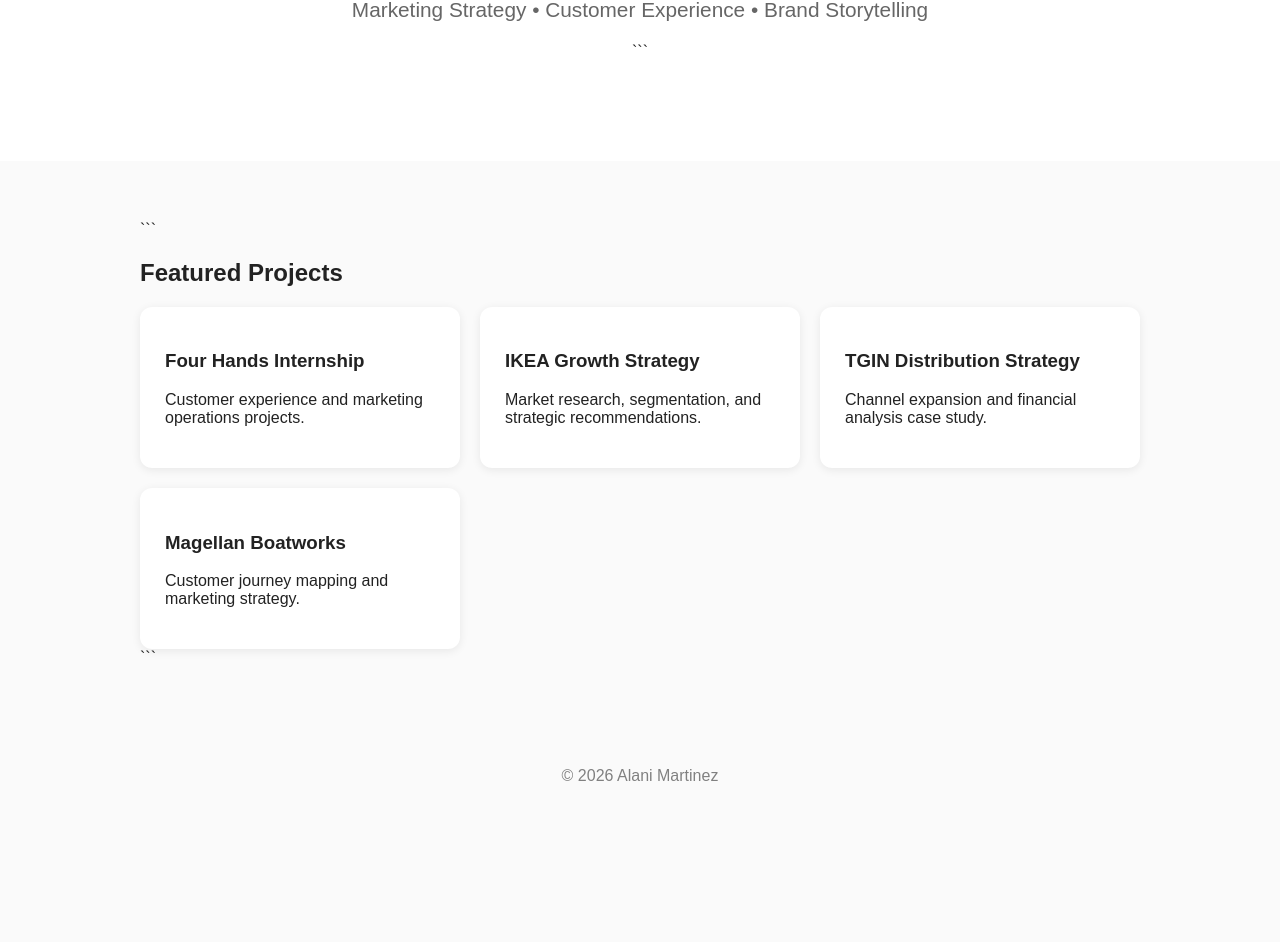
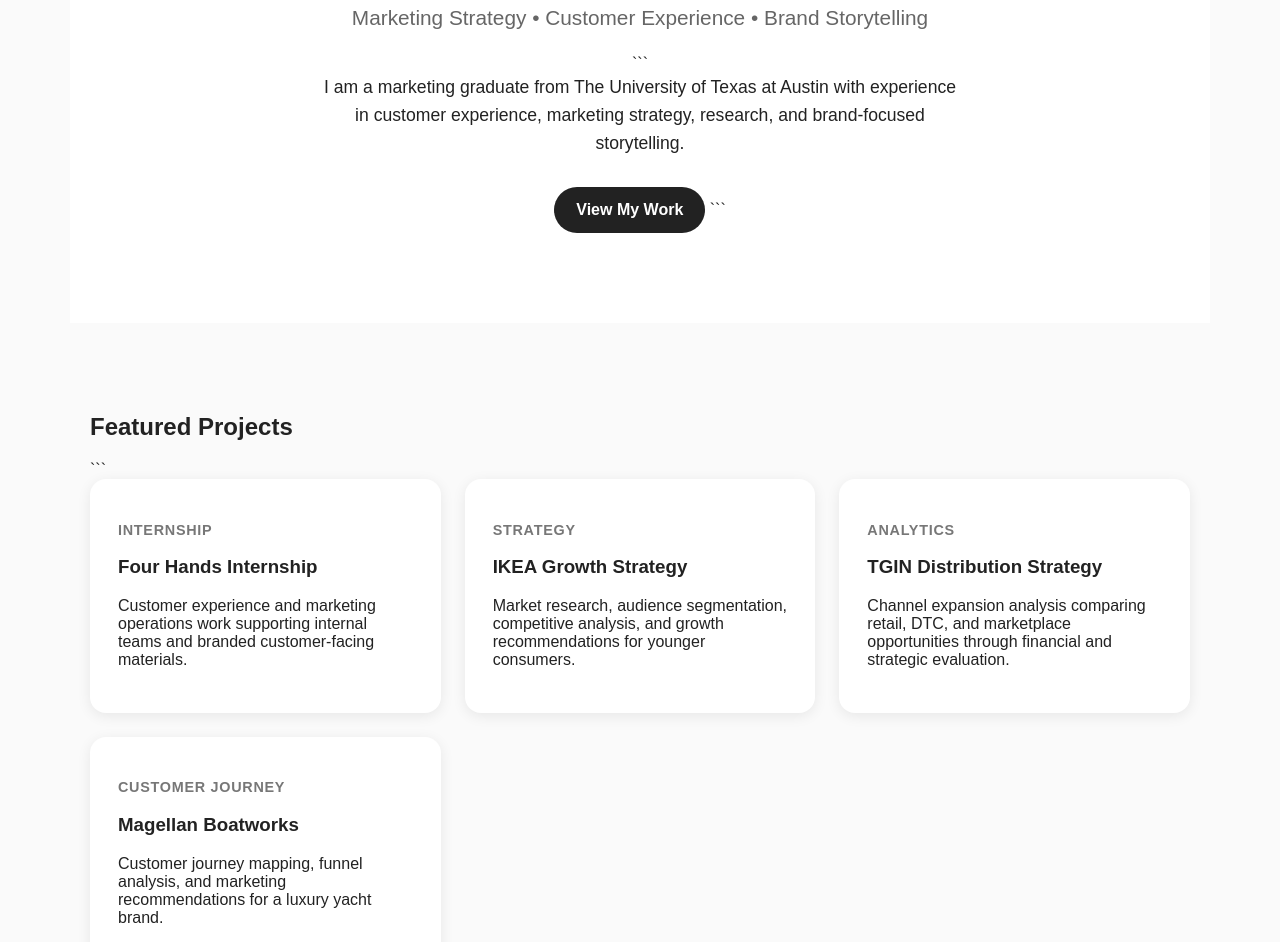
Before and after one commit to alanimtz0617-stack/alanimtz0617-stack.github.io, a plain HTML site: page index.html in a window 1280 px wide. Shown: the part 296-1238 px from the top of the page. Before the commit the page ends 1121 px from the top, so only its background shows below. Drawn offline with Linux system fonts and the light colour scheme.

Commit message:
Refactor index.html for layout and content updates
Updated styles and content for improved layout and readability. Added navigation and modified project descriptions.

````diff
--- a/index.html
+++ b/index.html
@@ -3,20 +3,34 @@
 <html>
 <head>
     <title>Alani Martinez Portfolio</title>
+    <style>
+        body {
+            font-family: Arial, sans-serif;
+            margin: 0;
+            background: #fafafa;
+            color: #222;
+        }
 
 ```
-<style>
-    body {
-        font-family: Arial, sans-serif;
-        margin: 0;
-        padding: 0;
-        background: #fafafa;
+    nav {
+        display: flex;
+        justify-content: space-between;
+        align-items: center;
+        padding: 24px 10%;
+        background: white;
+        border-bottom: 1px solid #eee;
+    }
+
+    nav a {
+        margin-left: 20px;
+        text-decoration: none;
         color: #222;
+        font-weight: 600;
     }
 
     .hero {
         text-align: center;
-        padding: 100px 20px;
+        padding: 100px 20px 90px;
         background: white;
     }
 
@@ -28,30 +42,65 @@
     .subtitle {
         font-size: 1.3rem;
         color: #666;
+        margin-bottom: 25px;
     }
 
-    .projects {
-        max-width: 1000px;
+    .intro {
+        max-width: 650px;
         margin: auto;
-        padding: 60px 20px;
+        font-size: 1.1rem;
+        line-height: 1.6;
+    }
+
+    .button {
+        display: inline-block;
+        margin-top: 30px;
+        padding: 14px 22px;
+        background: #222;
+        color: white;
+        text-decoration: none;
+        border-radius: 30px;
+        font-weight: bold;
+    }
+
+    section {
+        max-width: 1100px;
+        margin: auto;
+        padding: 70px 20px;
     }
 
     .project-grid {
         display: grid;
-        grid-template-columns: repeat(auto-fit, minmax(250px, 1fr));
-        gap: 20px;
+        grid-template-columns: repeat(auto-fit, minmax(260px, 1fr));
+        gap: 24px;
     }
 
     .project-card {
         background: white;
-        padding: 25px;
-        border-radius: 12px;
-        box-shadow: 0 2px 10px rgba(0,0,0,.08);
+        padding: 28px;
+        border-radius: 16px;
+        box-shadow: 0 3px 14px rgba(0,0,0,.08);
     }
 
     .project-card:hover {
-        transform: translateY(-4px);
+        transform: translateY(-5px);
         transition: .2s;
+    }
+
+    .tag {
+        color: #777;
+        font-size: .9rem;
+        font-weight: bold;
+        text-transform: uppercase;
+        letter-spacing: .05em;
+    }
+
+    .about {
+        background: white;
+        border-radius: 16px;
+        padding: 40px;
+        box-shadow: 0 3px 14px rgba(0,0,0,.06);
+        line-height: 1.7;
     }
 
     footer {
@@ -66,42 +115,58 @@
 
 <body>
 
+<nav>
+    <strong>Alani Martinez</strong>
+    <div>
+        <a href="#work">Work</a>
+        <a href="#about">About</a>
+        <a href="mailto:alanimtz0617@gmail.com">Contact</a>
+    </div>
+</nav>
+
 <section class="hero">
     <h1>Alani Martinez</h1>
+    <p class="subtitle">Marketing Strategy • Customer Experience • Brand Storytelling</p>
 
 ```
-<p class="subtitle">
-    Marketing Strategy • Customer Experience • Brand Storytelling
+<p class="intro">
+    I am a marketing graduate from The University of Texas at Austin with experience in customer experience,
+    marketing strategy, research, and brand-focused storytelling.
 </p>
+
+<a class="button" href="#work">View My Work</a>
 ```
 
 </section>
 
-<section class="projects">
+<section id="work">
+    <h2>Featured Projects</h2>
 
 ```
-<h2>Featured Projects</h2>
-
 <div class="project-grid">
 
     <div class="project-card">
+        <p class="tag">Internship</p>
         <h3>Four Hands Internship</h3>
-        <p>Customer experience and marketing operations projects.</p>
+        <p>Customer experience and marketing operations work supporting internal teams and branded customer-facing materials.</p>
     </div>
 
     <div class="project-card">
+        <p class="tag">Strategy</p>
         <h3>IKEA Growth Strategy</h3>
-        <p>Market research, segmentation, and strategic recommendations.</p>
+        <p>Market research, audience segmentation, competitive analysis, and growth recommendations for younger consumers.</p>
     </div>
 
     <div class="project-card">
+        <p class="tag">Analytics</p>
         <h3>TGIN Distribution Strategy</h3>
-        <p>Channel expansion and financial analysis case study.</p>
+        <p>Channel expansion analysis comparing retail, DTC, and marketplace opportunities through financial and strategic evaluation.</p>
     </div>
 
     <div class="project-card">
+        <p class="tag">Customer Journey</p>
         <h3>Magellan Boatworks</h3>
-        <p>Customer journey mapping and marketing strategy.</p>
+        <p>Customer journey mapping, funnel analysis, and marketing recommendations for a luxury yacht brand.</p>
     </div>
 
 </div>
@@ -109,8 +174,27 @@
 
 </section>
 
+<section id="about">
+    <div class="about">
+        <h2>About Me</h2>
+        <p>
+            My work sits at the intersection of marketing strategy, customer insight, and visual storytelling.
+            Through academic projects and internship experience, I have built recommendations using research,
+            audience analysis, customer journeys, and business strategy.
+        </p>
+
+```
+    <p>
+        I am especially interested in roles where I can combine creative thinking with analytical problem-solving
+        to help brands better understand and connect with their audiences.
+    </p>
+</div>
+```
+
+</section>
+
 <footer>
-    © 2026 Alani Martinez
+    © 2026 Alani Martinez • Austin, TX
 </footer>
 
 </body>
````
